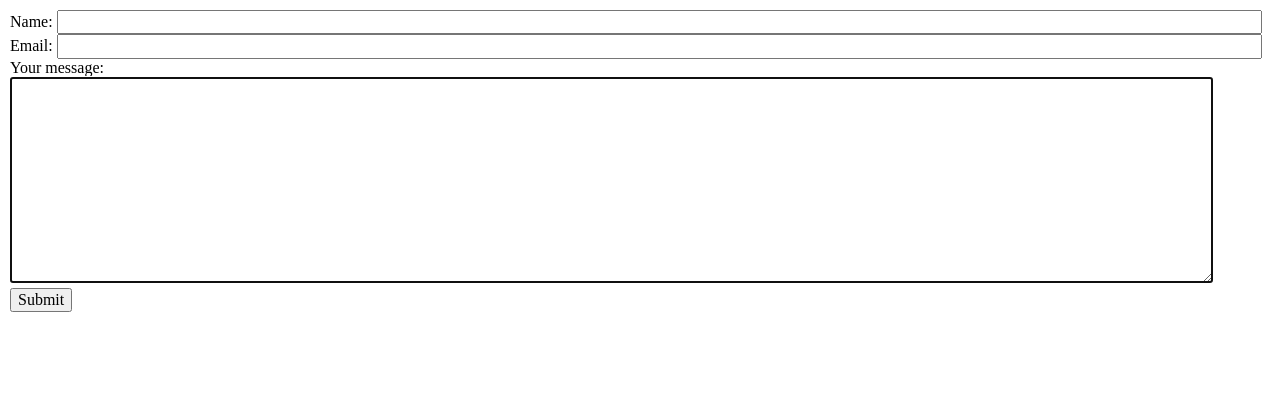
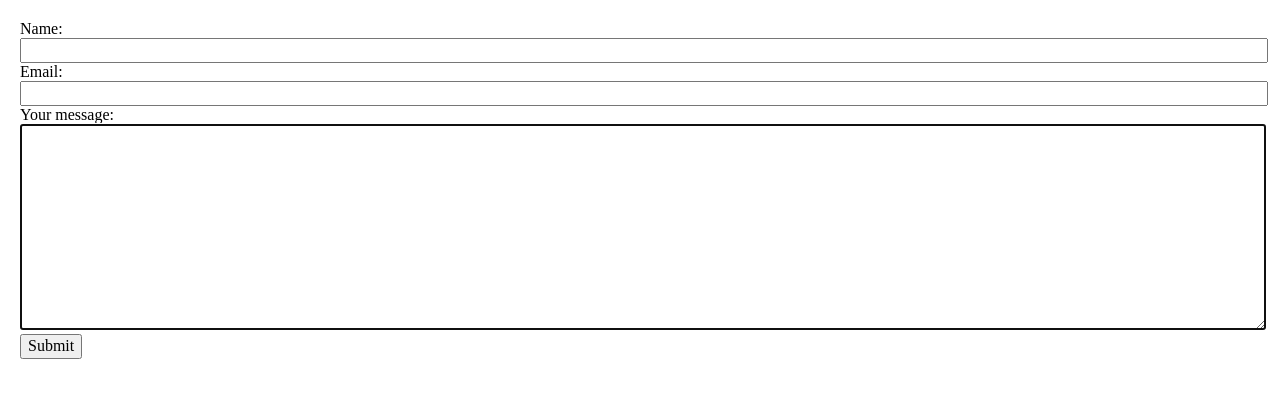
Before and after one commit to ajthysheril/html-forms, a plain HTML site: page index.html in a window 1280 px wide. Drawn offline with nearby package versions, Linux system fonts and the light colour scheme.

Commit message:
Update style.css

```diff
--- a/style.css
+++ b/style.css
@@ -4,6 +4,7 @@
 }
 body {
   padding: 10px;
+  margin: 10px
 }
 .wrapper {
   width: 100%;
@@ -11,12 +12,13 @@
 
 
 input {
-  width: 95%
+  width: 100%
+
 }
 
 textarea {
   height: 200px;
-  width: 95%
+  width: 100%
 }
 button {
   margin: 0px;
```
